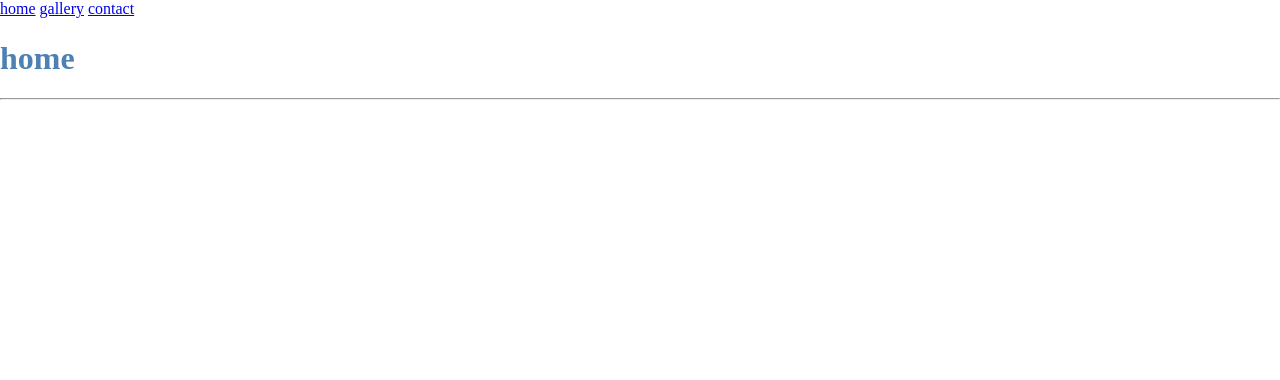
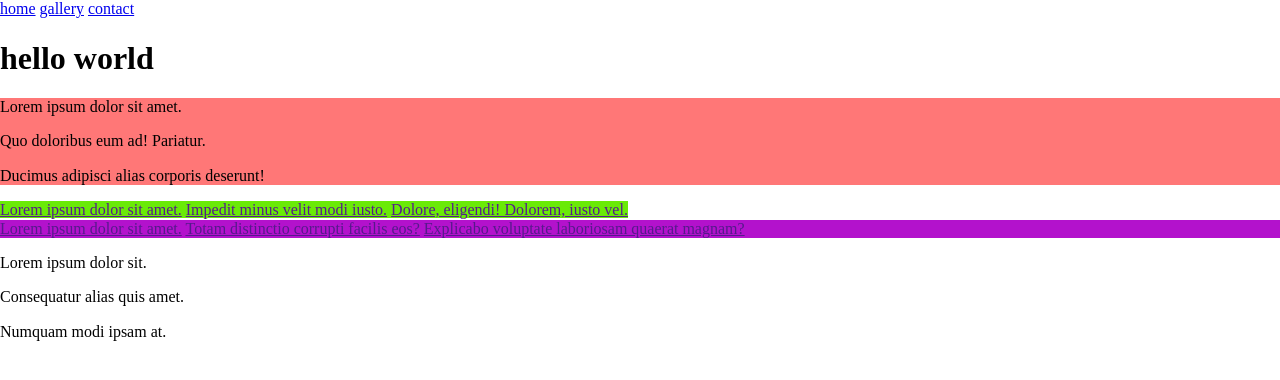
Before and after one commit to biigii/may2024project5, a plain HTML site: page index.html in a window 1280 px wide. Drawn offline with nearby package versions, Linux system fonts and the light colour scheme.

Commit message:
box model

```diff
--- a/assets/css/styles.css
+++ b/assets/css/styles.css
@@ -1,18 +1,31 @@
-h1 {
-    /* color: red; */
-    /* color: #ff0000; */
-    /* color: rgb(255,0,0); */
-    /* background-color: rgb(123, 10, 200); */
-    /* color: red; */
-    /* background-color: blue; */
-    /* 0 full transparent-> 1 solid color*/
-    /* opacity: 50%; */
-    /* color: #8967ee33; */
-    /* color: rgba(200, 123, 67, 0.4);
-    background-color: #00f; */
-    /* hue saturation and lightness */
-    /* hue is a unitless number between 0 and 360 */
-    /* hsl(hue value, saturation value %, lightness %) */
-    /* color: hsl(230, 50%, 50%); */
-    color: hsla(210, 40%, 50%, 100%)
+/*  display property */
+/* .text {
+    color: #38ed38
 }
+
+.important {
+    color: #f11;
+    background-color: #f0f406;;
+}
+
+.block {
+    background-color: #2bbde1;
+    color: #f99;
+} */
+
+
+.block-block {
+  background-color: #f77;
+}
+
+.inline-inline {
+    background-color: #6aea07;
+}
+
+.block-inline {
+    background-color: #b312cc;
+}
+
+.inline-block {
+    background-color: #ee0c2e;
+}
--- a/index.html
+++ b/index.html
@@ -18,8 +18,43 @@
         <a href="contact.html">contact</a>
       </nav>
     </header>
-    <h1>home</h1>
-    <hr>
-    <main></main>
+    <h1>hello world</h1>
+
+    <!-- div is a block element and span is inline-->
+
+    <main>
+      <!-- <p class="text">Lorem ipsum, dolor sit amet consectetur adipisicing elit. Beatae quidem magnam natus, id eligendi dolores <span class="important">this is an important part of this text block </span> consequatur laborum nemo esse? Sint, ad quaerat maxime natus tempora, blanditiis eaque totam numquam enim dolorem modi, minus a et repellat autem nulla sed similique? Tempore doloremque debitis in quod optio dignissimos error.</p> -->
+
+      <!-- wrapping block and inline elements inside each other -->
+
+      <!--  block inside block -->
+      <div class="block-block">
+        <p>Lorem ipsum dolor sit amet.</p>
+        <p>Quo doloribus eum ad! Pariatur.</p>
+        <p>Ducimus adipisci alias corporis deserunt!</p>
+      </div>
+
+      <!--  inline element holding other inline elements -->
+      <span class="inline-inline">
+        <a href="">Lorem ipsum dolor sit amet.</a>
+        <a href="">Impedit minus velit modi iusto.</a>
+        <a href="">Dolore, eligendi! Dolorem, iusto vel.</a>
+      </span>
+
+      <!-- block element holding inline elements -->
+      <div class="block-inline">
+        <a href="">Lorem ipsum dolor sit amet.</a>
+        <a href="">Totam distinctio corrupti facilis eos?</a>
+        <a href="">Explicabo voluptate laboriosam quaerat magnam?</a>
+      </div>
+
+      <!--  inline element wrapped around block elements -->
+      <span class="inline-block">
+        <p>Lorem ipsum dolor sit.</p>
+        <p>Consequatur alias quis amet.</p>
+        <p>Numquam modi ipsam at.</p>
+      </span>
+
+    </main>
   </body>
 </html>
```
